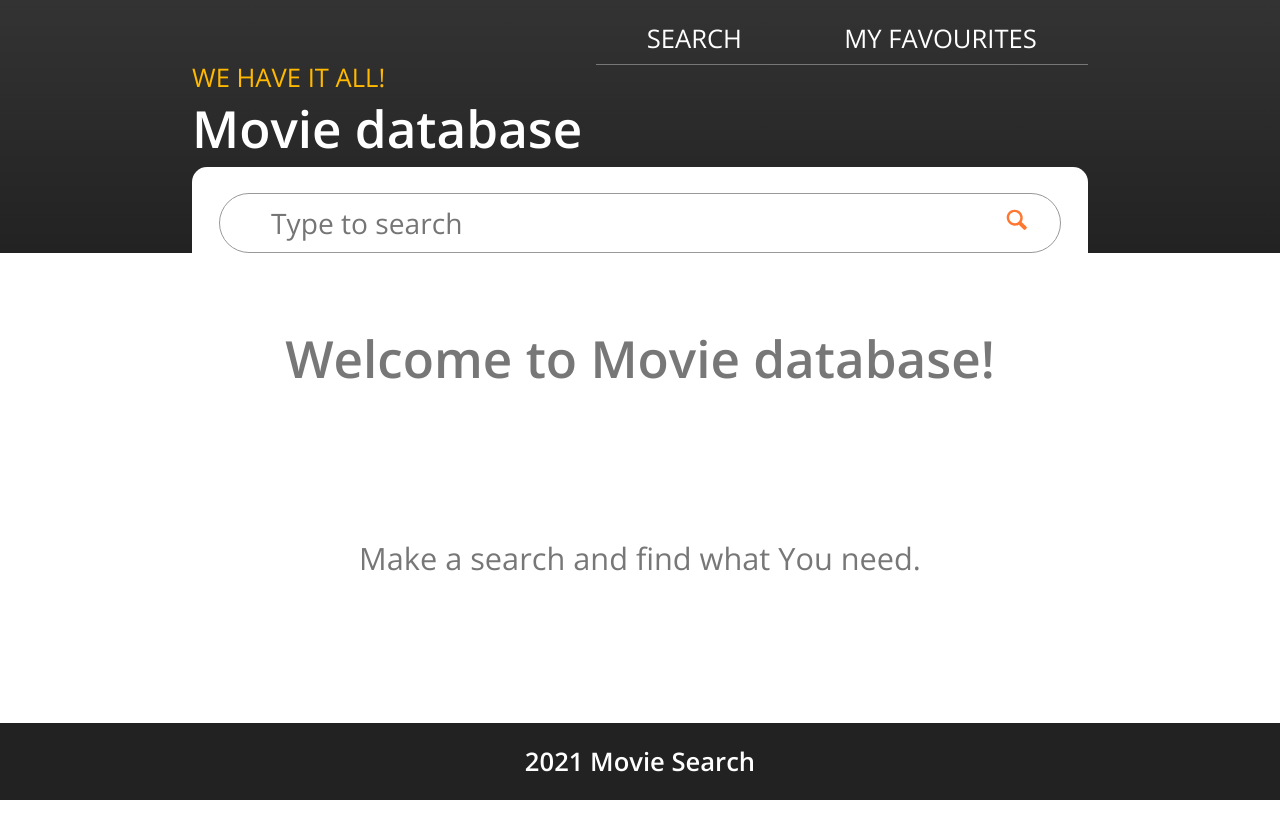
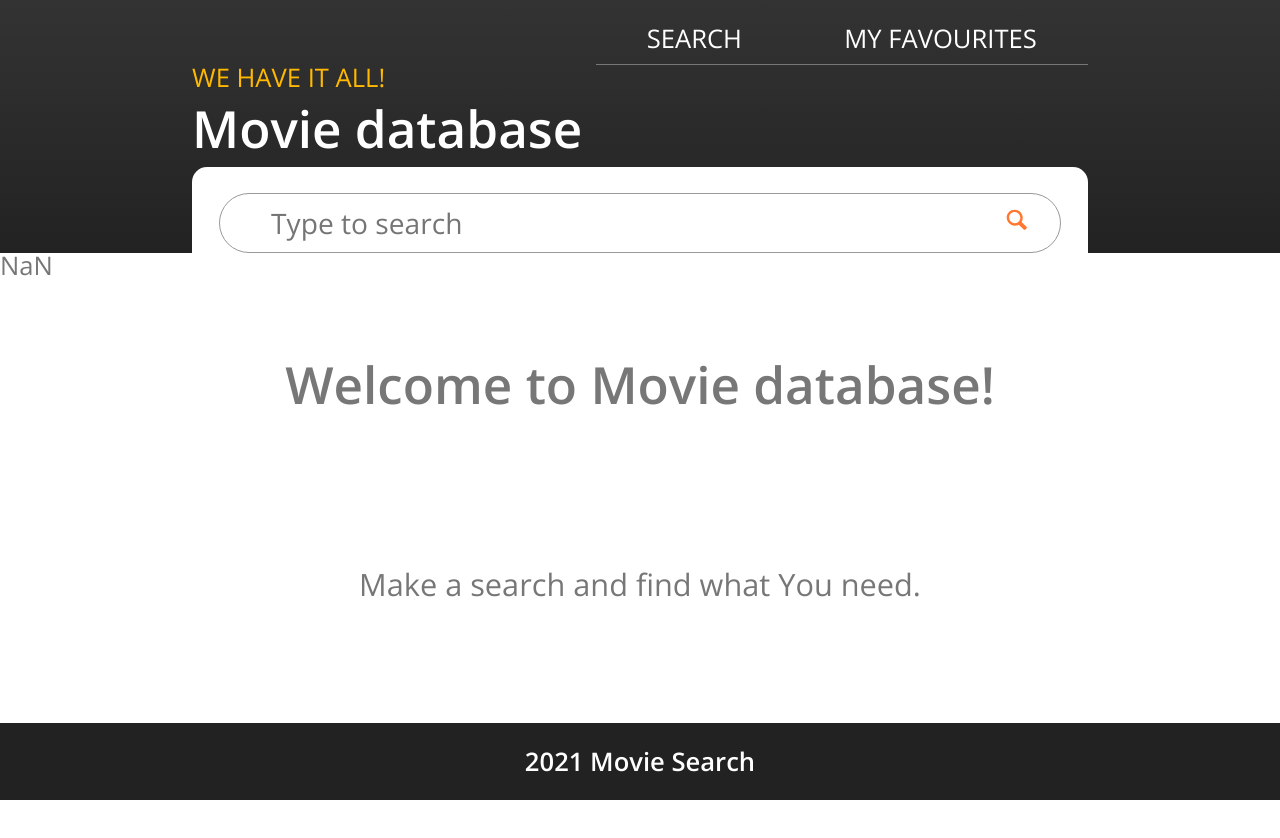
Before and after one commit to Toncheck/movier-app, a Vue app: page /home in a window 1280 px wide. Shown: the top 838 px of the page. Before the commit the page ends 800 px from the top, so only its background shows below. Built offline with nearby package versions, Linux system fonts and the light colour scheme.

Commit message:
change url query logic

```diff
--- a/src/components/content/ContentPagination.vue
+++ b/src/components/content/ContentPagination.vue
@@ -54,7 +54,7 @@ export default {
         search: this.currentSearch,
       };
 
-      this.$store.dispatch("content/getNewContent", data);
+      // this.$store.dispatch("content/getNewContent", data);
 
       /*    this.$router.replace({ name: "home", query: { page: data.page } }); */
       ///// URL QUERY
--- a/src/components/ui/SearchBar.vue
+++ b/src/components/ui/SearchBar.vue
@@ -64,7 +64,11 @@ export default {
       };
 
       /* NEW -> dispatchaj action koji vuče podatke s API-ja*/
-      this.$store.dispatch("content/getContentAPI", searchData);
+      // this.$store.dispatch("content/getContentAPI", searchData);
+
+      // Resetiraj data na Vuexu jer se napravio novi search
+
+      this.$store.dispatch("content/resetFilter", []);
 
       // Resetiraj input
       this.searchInput.value = "";
--- a/src/pages/Home.vue
+++ b/src/pages/Home.vue
@@ -1,4 +1,5 @@
 <template>
+  <p>{{ pageNumber }}</p>
   <!-- FILTER -->
   <content-filter></content-filter>
   <!-- CONTENT -->
@@ -39,9 +40,23 @@ export default {
     ContentPagination,
     ContentFilter,
   },
-  /*   data() {
-    return {};
-  }, */
+  data() {
+    return {
+      page: 0,
+    };
+  },
+  watch: {
+    pageNumber() {
+      const query = this.$route.query;
+      if (!(query?.page || query?.search)) return;
+      else {
+        this.$store.dispatch(
+          "content/getNewContent",
+          this.$route.query || { search: "", page: null }
+        );
+      }
+    },
+  },
   computed: {
     // Pozivanje preko mapHelpera
     ...mapGetters("content", {
@@ -58,18 +73,23 @@ export default {
       //module je namespaced tako da je u ["content/content"] prvi content namespaced name, a drugi content je ime gettersa
       return this.$store.getters["content/hasContent"];
     }, */
+
+    pageNumber() {
+      const page = +this.page + +this.$route.query?.page;
+      return page;
+    },
   },
 
   // Inicjalna ideja je pozvati created ako je preko url query parametra pozva, no kako postoji mogućnost da on bude aktiviran i zbog prvog loada pagea kad nema nikakvog url querya potrebno je provjeriti je li takav slučaj i ako je odbaciti to
 
   ///// URL QUERY
   created() {
-    console.log("created - HOME.vue");
-    const query = this.$route.query;
-    console.log(query?.page);
-    //Ako je istina da je query undefined ili da je page undefined ili da je search undefined tada prekini dobavu podataka. Undefined će biti na početku prilikom prvog tj. inicijalnog učitavanja stranice
-    if (!(query?.page || query?.search)) return;
-    // else je za situaciju u kojoj će za upis kroz url biti aktiviran created pa treba dobaviti novi sadržaj
+    this.page = +this.$route.query?.page || null;
+    // const query = this.$route.query;
+    // console.log(query?.page);
+    // //Ako je istina da je query undefined ili da je page undefined ili da je search undefined tada prekini dobavu podataka. Undefined će biti na početku prilikom prvog tj. inicijalnog učitavanja stranice
+    // if (!(query?.page || query?.search)) return;
+    // // else je za situaciju u kojoj će za upis kroz url biti aktiviran created pa treba dobaviti novi sadržaj
     // else {
     //   this.$store.dispatch(
     //     "content/getNewContent",
--- a/src/store/modules/content/actions.js
+++ b/src/store/modules/content/actions.js
@@ -48,12 +48,17 @@ export default {
     const currentContentList = context.state.currentContentList;
     const downloadedPagesList = [];
 
+    console.log(data);
+
+    console.log(currentContentList);
     // Izvuci sve postojeće downloadane (prije otvorene) stranice iz currentContentList
     currentContentList.forEach((obj) => {
       downloadedPagesList.push(+obj.page);
     });
+    console.log(downloadedPagesList);
+    console.log(data.page);
     // Ako je odabrani page već downloadan pozovi action za dohvaćanje sadržaja iu currentContentList
-    if (downloadedPagesList.includes(data.page)) {
+    if (downloadedPagesList.includes(+data.page)) {
       console.log("getContentVuex");
       context.dispatch("getContentVuex", data);
     }
@@ -74,7 +79,7 @@ export default {
     // console.log(+data.page);
 
     const newCurrentData = currentContentList.find(
-      (obj) => obj.page === data.page
+      (obj) => obj.page === +data.page
     );
 
     // Osvježi current Content
@@ -163,6 +168,7 @@ export default {
       total_results: null,
       total_pages: null,
     });
+    context.commit("resetCurrentContentList", []);
   },
 
   ////////// ACTION za pospremanje id-a za detailsPage
--- a/src/store/modules/content/mutations.js
+++ b/src/store/modules/content/mutations.js
@@ -9,6 +9,11 @@ export default {
   // Mutation za spremanje dohvaćenih podataka u listu svih do sada dohvaćenih podataka s API-ja za currentContent za trenutni search pojam
   saveCurrentContentList(state, payload) {
     state.currentContentList.push(payload);
+  },
+
+  // Mutation za resetCurentContentList
+  resetCurrentContentList(state, payload) {
+    state.currentContentList = payload;
   },
 
   // Mutation za inicijalizaciju filtera. U početku je to samo prvi media_type koji je pronađen u responseData npr. activeFilters = [tv]
```
